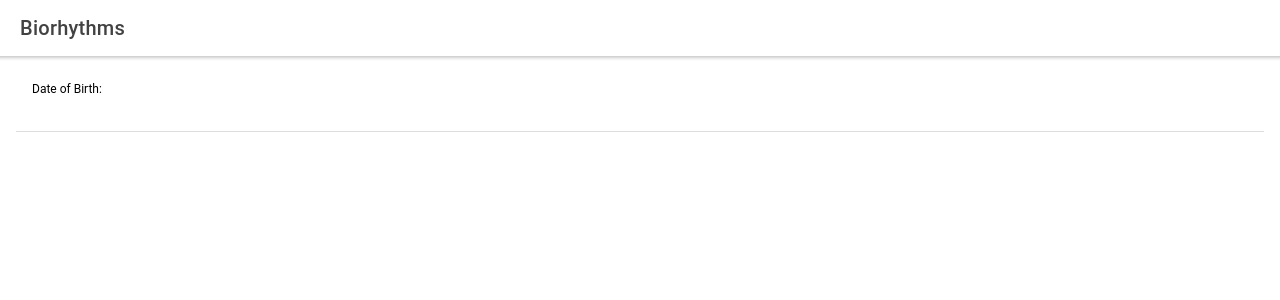
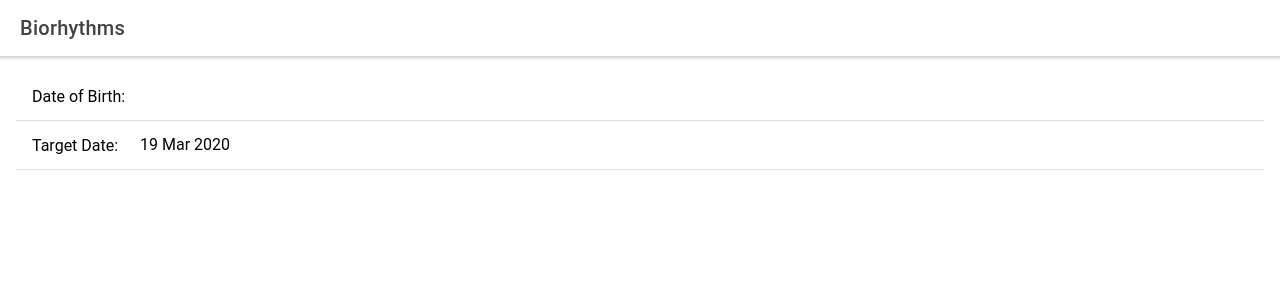
Before and after one commit to vivekduv/ionic-biorhyhm-calculator, a React (Create React App) app: page / in a window 1280 px wide. Shown: the top 300 px of the page. Built offline with nearby package versions, Linux system fonts and the light colour scheme.

Commit message:
Add target date field

```diff
--- a/src/App.js
+++ b/src/App.js
@@ -13,7 +13,7 @@
 
 function App() {
   const [birthDate, setBirthDate] = useState('');
-  const targetDate = new Date().toISOString();
+  const [targetDate, setTargetDate] = useState(new Date().toISOString());
   return (
     <IonApp>
       <IonHeader>
@@ -26,10 +26,17 @@
           <BiorhythmCard birthDate={birthDate} targetDate={targetDate} />
         }
         <IonItem>
-          <IonLabel position="stacked">Date of Birth:</IonLabel>
+          <IonLabel position="fixed">Date of Birth:</IonLabel>
           <IonDatetime displayFormat="D MMM YYYY"
             value={birthDate}
             onIonChange={(event) => setBirthDate(event.detail.value)}
+          />
+        </IonItem>
+        <IonItem>
+          <IonLabel position="fixed">Target Date:</IonLabel>
+          <IonDatetime displayFormat="D MMM YYYY"
+            value={targetDate}
+            onIonChange={(event) => setTargetDate(event.detail.value)}
           />
         </IonItem>
       </IonContent>
```
